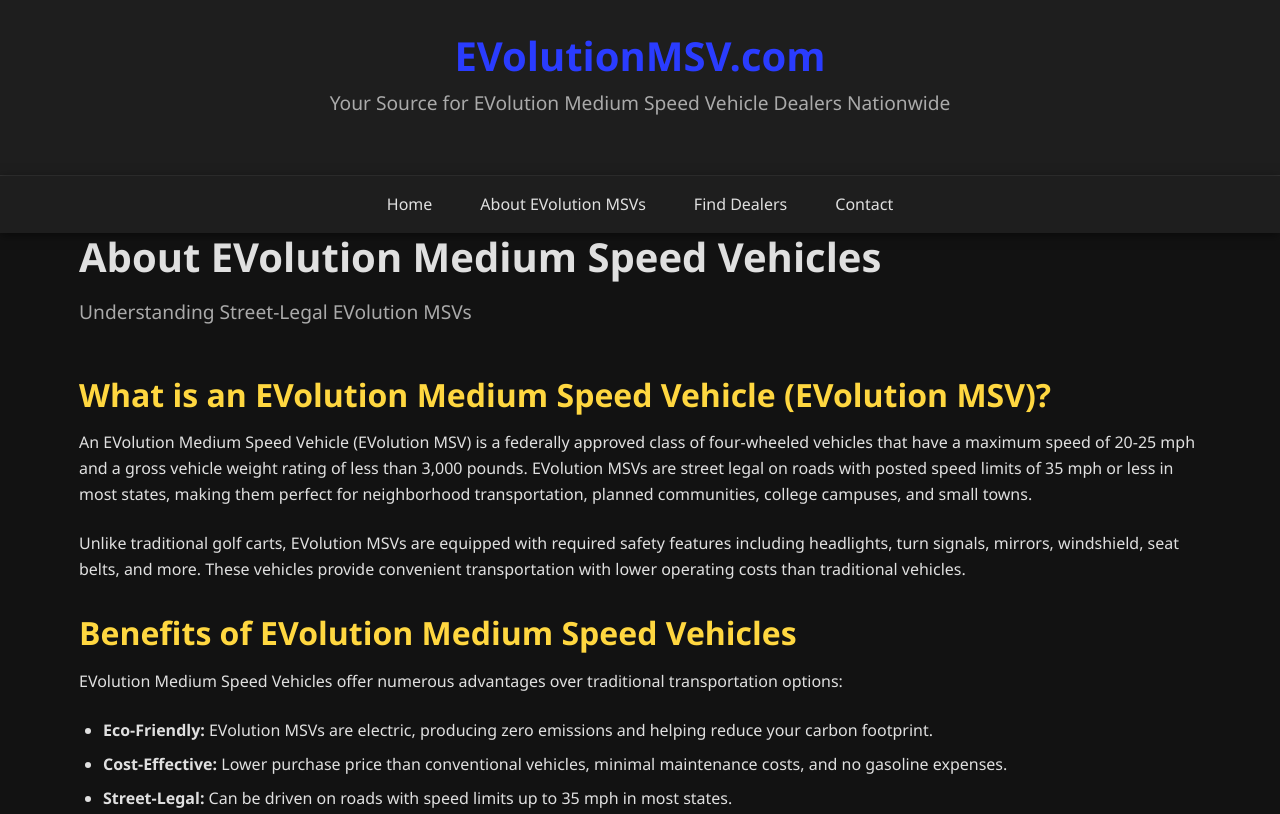
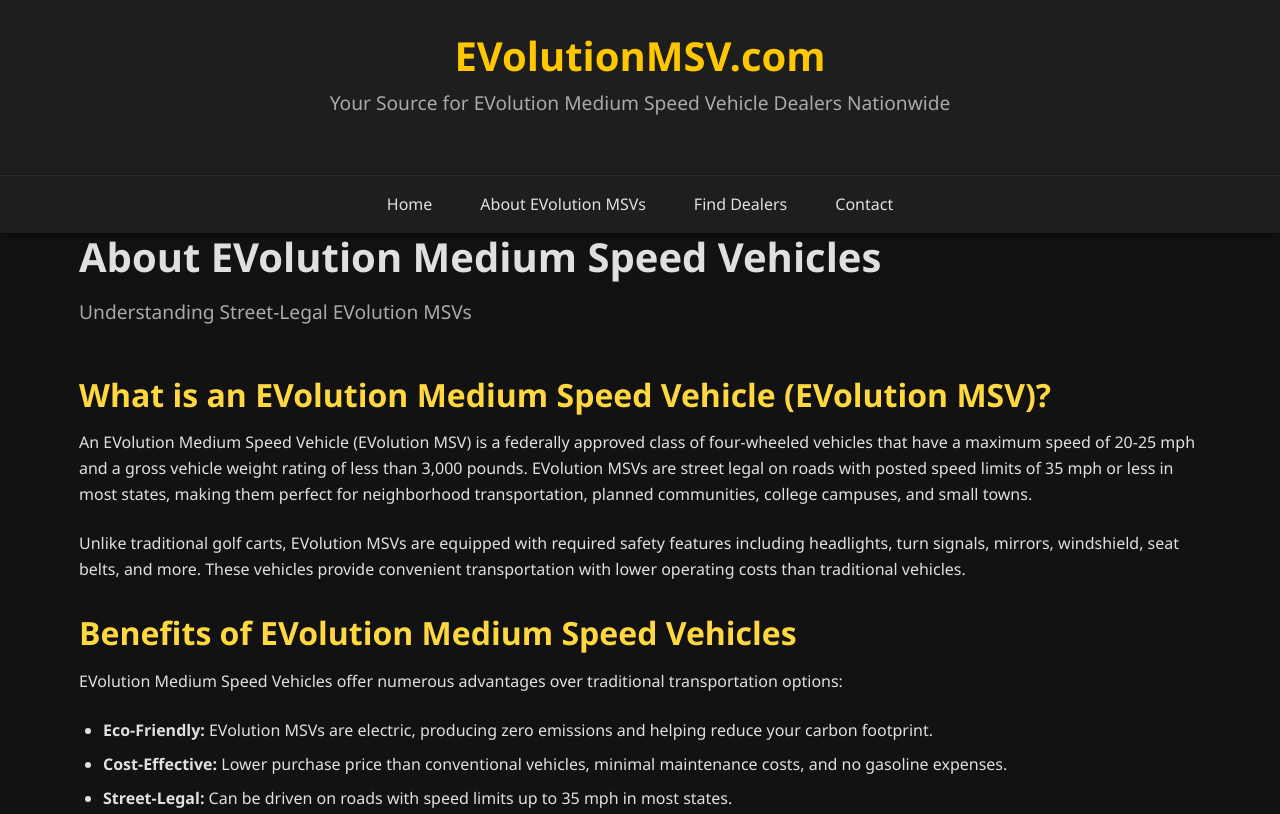
Before and after one commit to Tigon-Golf-Carts-LLC/EVolutionMSV.com, a plain HTML site: page about.html in a window 1280 px wide. Shown: the top 814 px of the page. Drawn offline with Linux system fonts and the light colour scheme.

Commit message:
Update styles.css

```diff
--- a/css/styles.css
+++ b/css/styles.css
@@ -2,7 +2,7 @@
 
 /* Base Styles */
 :root {
-    --primary-color: #2a3cff;
+    --primary-color: #ffc700;
     --primary-dark: #e6b400;
     --primary-light: #ffd740;
     --dark-bg: #121212;
```
